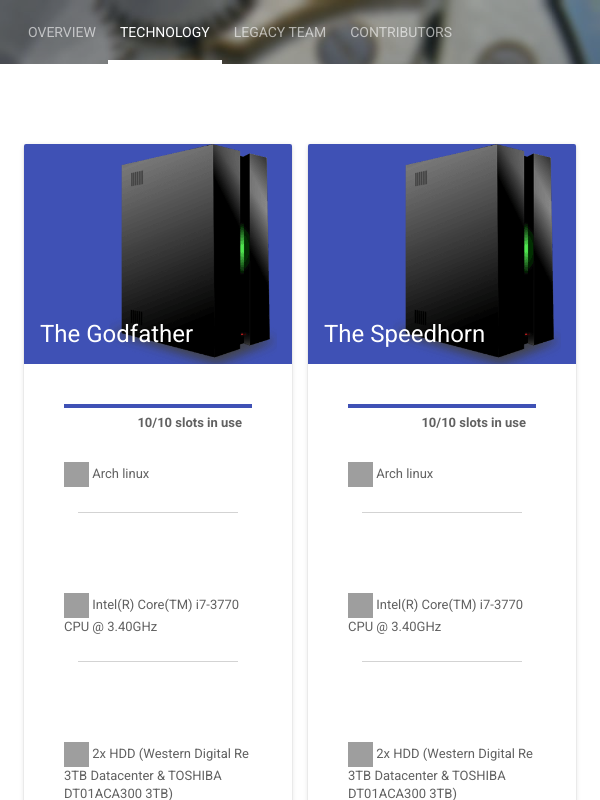
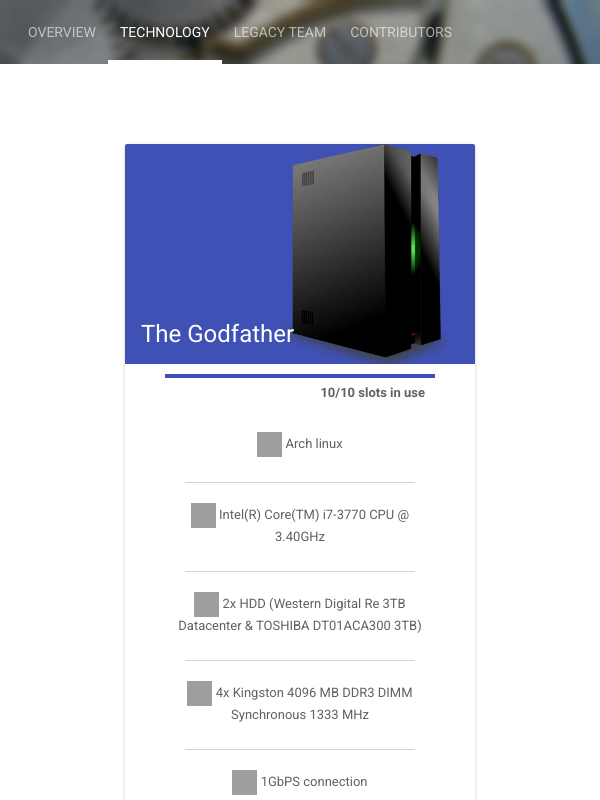
Before and after one commit to SaatvikShukla/legacy_server, a plain HTML site: page index.html in a window 600 px wide. Both pictures are taken after a click on the link "TECHNOLOGY". Drawn offline with nearby package versions, Linux system fonts and the light colour scheme; grey boxes are pictures that could not be loaded.

Commit message:
Technology : Improve responsive design and server card layout.
- Modified the media-queries for a better responsive "fit".
- Modified the layout of the cards ui and lowered the margin.
- Modified the layout of the cards ui and centered the text alignment.

It would be great if you could do a responsive test before mergin the commit, just to get a second opinion on it.

```diff
--- a/index.html
+++ b/index.html
@@ -105,7 +105,7 @@
                 <header class="section__play-btn mdl-cell mdl-cell--3-col-desktop mdl-cell--2-col-tablet mdl-cell--4-col-phone mdl-color--teal-100 mdl-color-text--white">
                 </header>
                 <div class="mdl-grid">
-                    <div class="mdl-cell mdl-cell--4-col mdl-cell--middle">
+                    <div class="mdl-cell mdl-cell--3-col mdl-cell--middle">
                         <div class="demo-card-square mdl-card serverCard mdl-shadow--2dp">
                             <div class="mdl-card__title serverTitle mdl-card--expand">
                                 <h2 class="mdl-card__title-text">The Godfather</h2>
@@ -137,7 +137,7 @@
                             </div>
                         </div>
                     </div>
-                    <div class="mdl-cell mdl-cell--4-col">
+                    <div class="mdl-cell mdl-cell--3-col">
                         <div class=" demo-card-square mdl-card serverCard mdl-shadow--2dp ">
                             <div class="mdl-card__title serverTitle mdl-card--expand ">
                                 <h2 class="mdl-card__title-text ">The Speedhorn</h2>
@@ -169,7 +169,7 @@
                             </div>
                         </div>
                     </div>
-                    <div class="mdl-cell mdl-cell--4-col">
+                    <div class="mdl-cell mdl-cell--3-col">
                         <div class="demo-card-square mdl-card serverCard mdl-shadow--2dp">
                             <div class="mdl-card__title serverTitle mdl-card--expand">
                                 <h2 class="mdl-card__title-text">The Scorpion</h2>
@@ -201,7 +201,7 @@
                             </div>
                         </div>
                     </div>
-                    <div class="mdl-cell mdl-cell--4-col">
+                    <div class="mdl-cell mdl-cell--3-col">
                         <div class=" demo-card-square mdl-card serverCard mdl-shadow--2dp ">
                             <div class="mdl-card__title serverTitle mdl-card--expand ">
                                 <h2 class="mdl-card__title-text ">The Memripper</h2>
@@ -234,7 +234,7 @@
                             </div>
                         </div>
                     </div>
-                    <div class="mdl-cell mdl-cell--4-col">
+                    <div class="mdl-cell mdl-cell--3-col">
                         <div class="demo-card-square mdl-card serverCard mdl-shadow--2dp">
                             <div class="mdl-card__title serverTitle mdl-card--expand">
                                 <h2 class="mdl-card__title-text">The Fury</h2>
--- a/src/css/styles.css
+++ b/src/css/styles.css
@@ -120,7 +120,7 @@
 }
 
 .mdl-head .mdl-card .mdl-card__supporting-text {
-    margin: 40px;
+    margin: 10px 40px 10px 40px;
     -webkit-box-flex: 1;
     -webkit-flex-grow: 1;
     -ms-flex-positive: 1;
@@ -506,3 +506,25 @@
     display: block;
     text-align: center;
 }
+
+@media (max-width: 1200px) {
+    .mdl-cell--3-col {
+        width: calc(33.33333% - 16px);
+    }
+}
+
+@media (max-width: 1000px) and (min-width: 520px) {
+    .mdl-cell--3-col {
+        width: calc(50% - 16px);
+    }
+}
+
+@media (max-width: 630px) {
+    .mdl-cell--3-col {
+        width: calc(100% - 16px);
+    }
+}
+
+.mdl-card__supporting-text {
+    text-align: center;
+}
```
